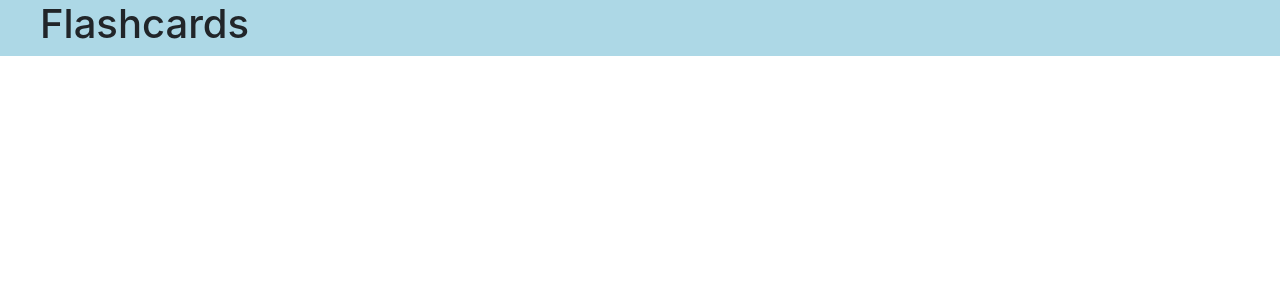
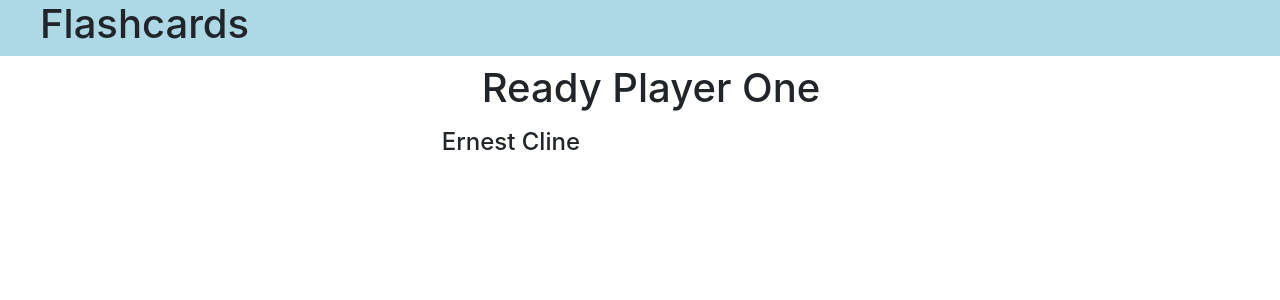
Before and after one commit to chasereske/main-flashcard-app, a React (Create React App) app: page / in a window 1280 px wide. Shown: the top 300 px of the page. Built offline with nearby package versions, Linux system fonts and the light colour scheme.

Commit message:
Built out how to render the information from the book example which will lead me to show how to represent a flashcard.

```diff
--- a/src/components/app.jsx
+++ b/src/components/app.jsx
@@ -23,7 +23,8 @@
                     <div className="col">
                         {/*Button here to move to the previous book viewed*/} </div>
                     <div className="col">
-                        {/*Display Book with Cover here*/}
+                        <h1>{this.books[this.state.bookNumber].title}</h1>
+                        <h4>{this.books[this.state.bookNumber].author}</h4>
                     </div>
                     <div className="col">
                         {/*Button here to move to the previous book viewed*/}
```
